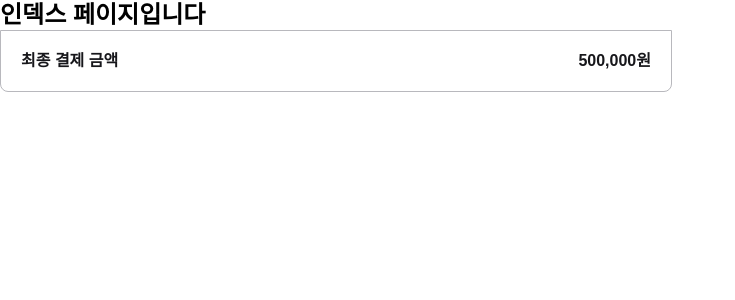
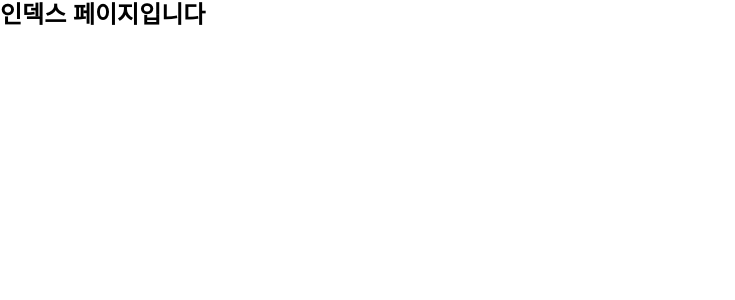
Before and after one commit to FRONTENDBOOTCAMP-13th/Final-11-Cutie, a Next.js app: page / in a window 1280 px wide. Shown: the top 300 px of the page, without its empty margins (0-735 px from the left). Built offline with nearby package versions, Linux system fonts and the light colour scheme.

Commit message:
✅ lucide test

```diff
--- a/src/app/page.tsx
+++ b/src/app/page.tsx
@@ -4,7 +4,6 @@ export default function Home() {
   return (
     <div>
       <p className="bold-24">인덱스 페이지입니다</p>
-      <CheckFinalAmount />
     </div>
   );
 }
--- a/src/components/address/DeliveryAddress.tsx
+++ b/src/components/address/DeliveryAddress.tsx
@@ -2,6 +2,7 @@ import PlusIcon from '@assets/icons/plus.svg';
 import Image from 'next/image';
 import productKeroro from 'assets/images/productKeroro.jpg';
 import '@app/globals.css';
+import { Heart, HeartIcon } from 'lucide-react';
 
 // 후원자 정보
 export function BuyerInfo() {
```
